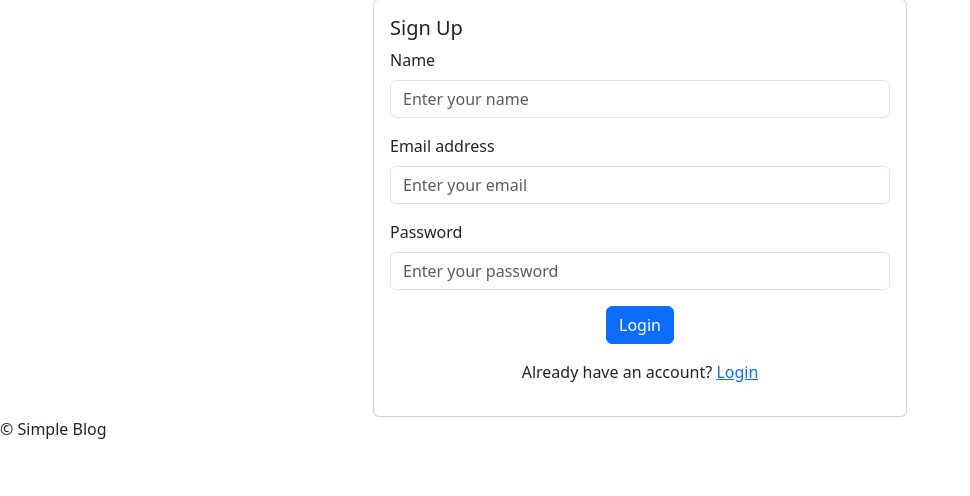
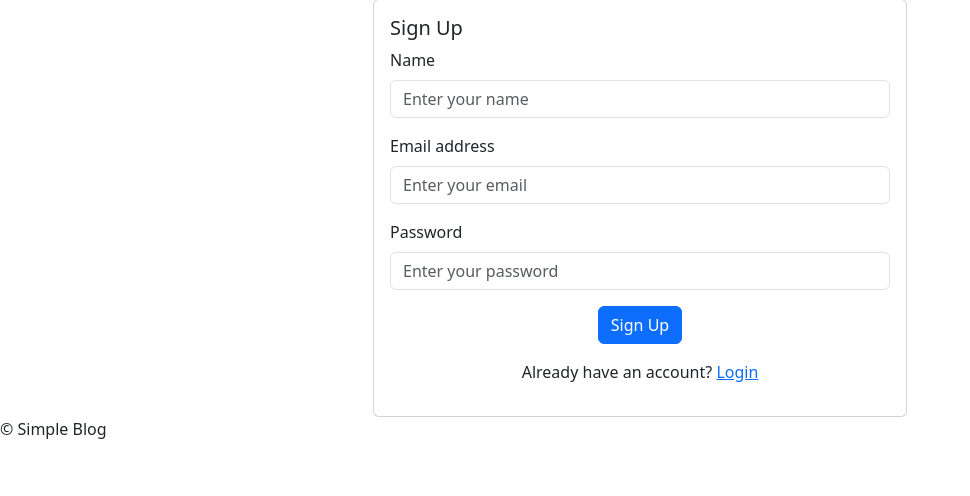
Before and after one commit to AndreBesner/tech-blog, a Node server app: page /signup in a window 1280 px wide. Shown: the part 105-601 px from the top of the page, without its empty margins (0-970 px from the left). Run offline with Node 20, Linux system fonts and the light colour scheme; some libraries are stand-ins or nearby versions.

Commit message:
saving code for help w askbcs

```diff
--- a/public/js/login.js
+++ b/public/js/login.js
@@ -15,7 +15,7 @@ const loginFormHandler = async (event) => {
 
       if (response.ok) {
         // If successful, redirect the browser to the profile page
-        document.location.replace('/profile');
+        document.location.replace('/homepage');
       } else {
         alert(response.statusText);
       }
@@ -37,7 +37,7 @@ const loginFormHandler = async (event) => {
       });
 
       if (response.ok) {
-        document.location.replace('/profile');
+        document.location.replace('/homepage');
       } else {
         alert(response.statusText);
       }
--- a/server.js
+++ b/server.js
@@ -6,6 +6,7 @@ const routes = require("./controllers");
 const helpers = require('./utils/helpers');
 
 const sequelize = require("./config/connection");
+const withAuth = require("./utils/auth");
 const SequelizeStore = require("connect-session-sequelize")(session.Store);
 
 const app = express();
@@ -29,6 +30,7 @@ const sess = {
 };
 
 app.use(session(sess));
+app.use(withAuth);
 
 // Inform Express.js on which template engine to use
 app.engine("handlebars", hbs.engine);
--- a/utils/auth.js
+++ b/utils/auth.js
@@ -1,10 +1,37 @@
+// const withAuth = (req, res, next) => {
+//     // If the user is not logged in, redirect the request to the login route
+//     if (!req.session.logged_in) {
+//       res.redirect('/login');
+//     } else {
+//       next();
+//     }
+//   };
+
+// const withAuth = (req, res, next) => {
+//   // If the user is not logged in and the route is not the signup route, redirect to the login route
+//   if (!req.session.logged_in && req.originalUrl !== '/signup') {
+//     res.redirect('/login');
+//   } else {
+//     next();
+//   }
+// };
+
+// module.exports = withAuth;
+
+
 const withAuth = (req, res, next) => {
-    // If the user is not logged in, redirect the request to the login route
-    if (!req.session.logged_in) {
-      res.redirect('/login');
-    } else {
-      next();
-    }
-  };
+  // Exclude login and signup routes
+  if (req.path === '/login' || req.path === '/signup') {
+    next();
+    return;
+  }
+
+  // If the user is not logged in, redirect to the login route
+  if (!req.session.logged_in) {
+    res.redirect('/signup');
+  } else {
+    next();
+  }
+};
 
   module.exports = withAuth;
--- a/views/signup.handlebars
+++ b/views/signup.handlebars
@@ -4,7 +4,7 @@
             <div class="card">
                 <div class="card-body">
                     <h5 class="card-title">Sign Up</h5>
-                    <form class="login-form">
+                    <form class="signup-form">
                         <div class="mb-3">
                             <label for="name" class="form-label">Name</label>
                             <input type="name" class="form-control" id="name-signup" placeholder="Enter your name">
@@ -18,7 +18,7 @@
                             <input type="password" class="form-control" id="password-signup" placeholder="Enter your password">
                         </div>
                         <div class="text-center">
-                            <button type="submit" class="btn btn-primary">Login</button>
+                            <button type="submit" class="btn btn-primary">Sign Up</button>
                         </div>
                     </form>
                     <p class="text-center mt-3">Already have an account? <a href="/login">Login</a></p>
```
